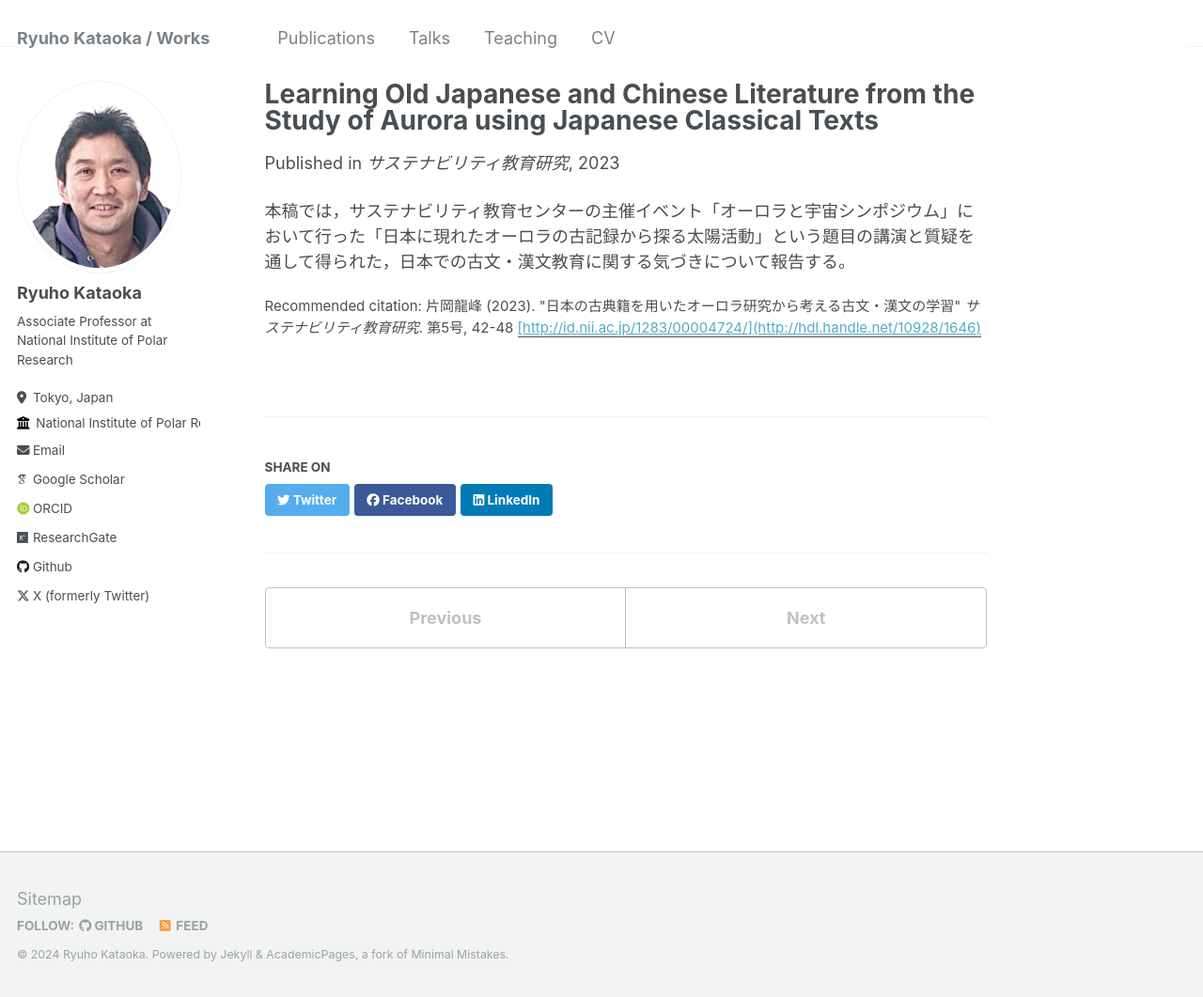
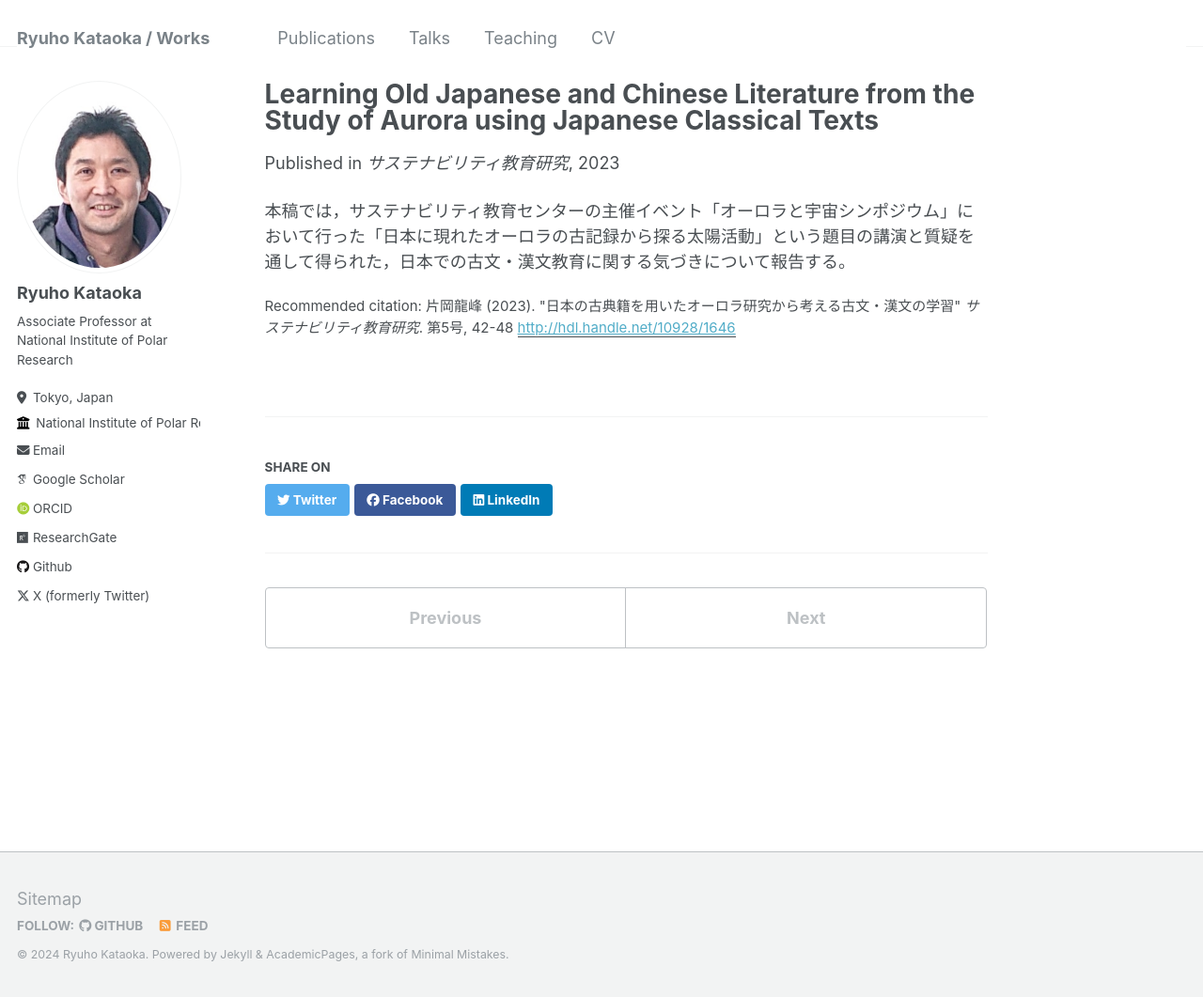
Before and after one commit to ryuhokataoka/ryuhokataoka.github.io, a Jekyll site: the page built from _publications/2023-11-01-ESD.md, in a window 1280 px wide and 1061 px high. Shown: the whole window at 94% size. Built offline with Jekyll 4.4.1, drawn with Linux system fonts in a browser that asks for light colours; some web fonts are replaced; some of the changed lines change nothing that is shown.

Commit message:
Update 2023-11-01-ESD.md

```diff
--- a/_publications/2023-11-01-ESD.md
+++ b/_publications/2023-11-01-ESD.md
@@ -5,7 +5,7 @@ permalink: /publication/2023-11-01-ESD
 excerpt: 'This paper discussed the ESD aspect of Japanese literature based on the studies of historical auroras.'
 date: 2023-11-01
 venue: 'サステナビリティ教育研究'
-paperurl: '[http://id.nii.ac.jp/1283/00004724/](http://hdl.handle.net/10928/1646)'
+paperurl: 'http://hdl.handle.net/10928/1646'
 citation: '片岡龍峰 (2023). &quot;日本の古典籍を用いたオーロラ研究から考える古文・漢文の学習&quot; <i>サステナビリティ教育研究</i>. 第5号, 42-48'
 ---
 
```
